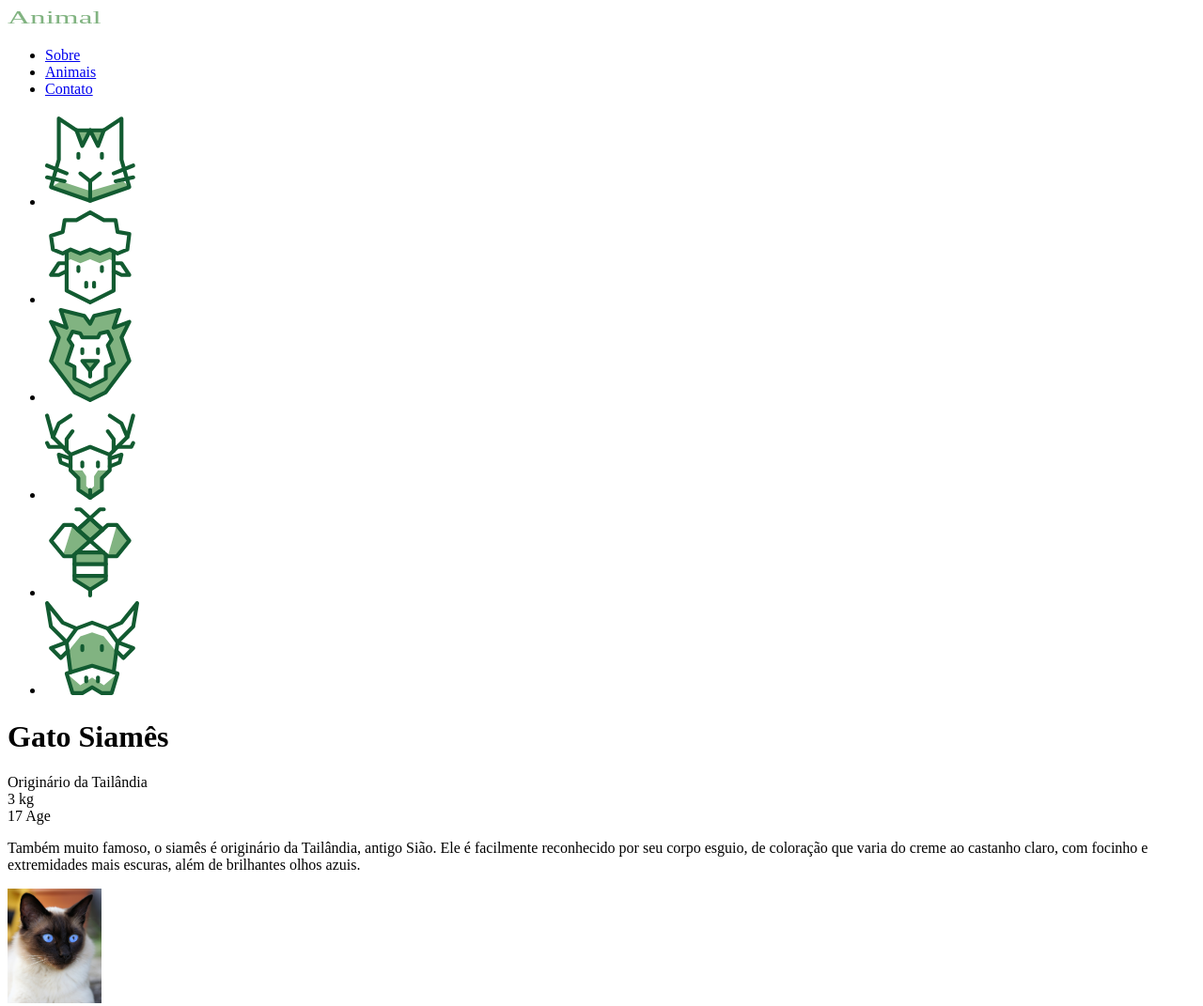
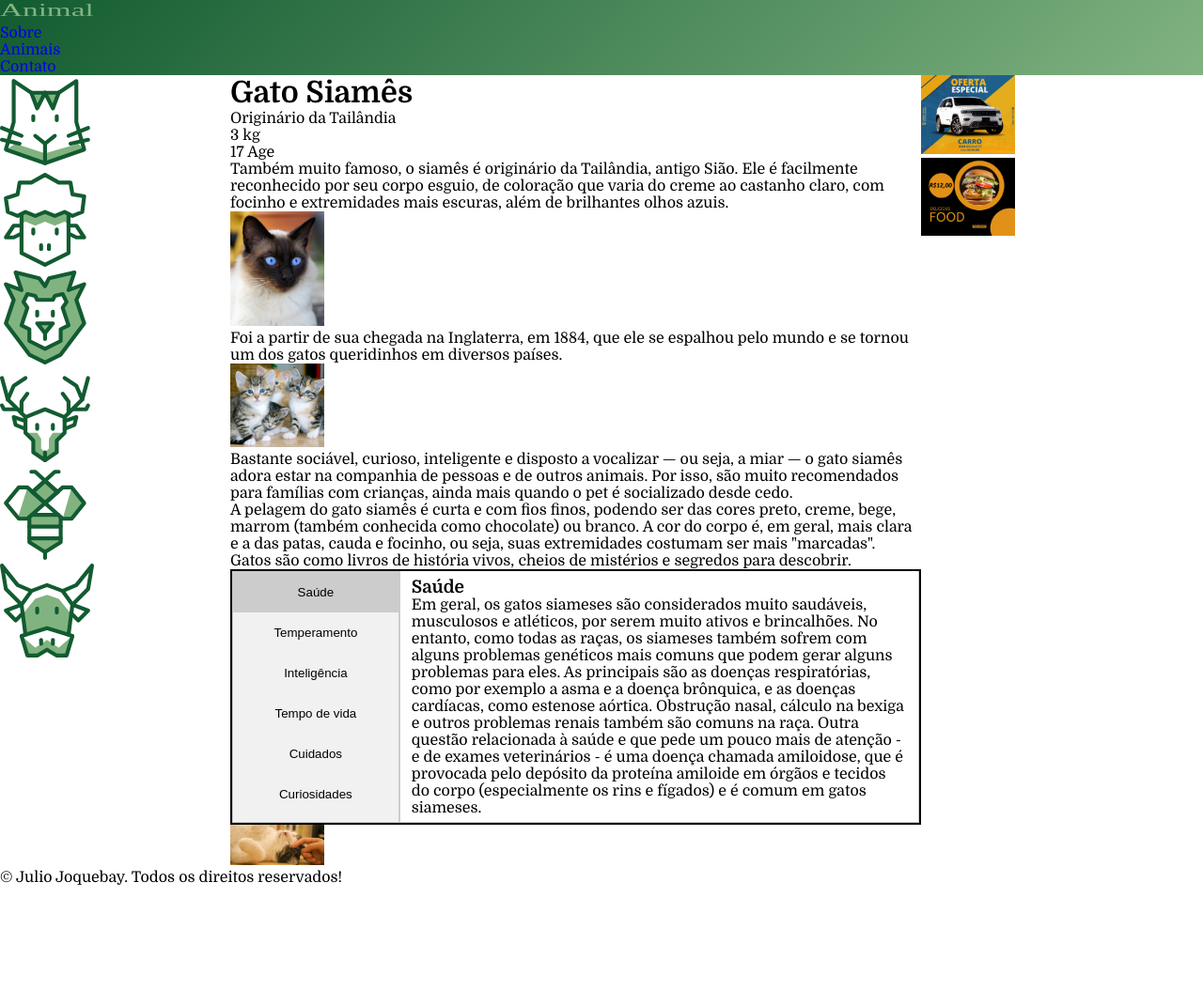
Before and after one commit to joqbay-developer/animal-webpageproject-withgridlayout, a plain HTML site: page index.html in a window 1280 px wide. Shown: the top 1071 px of the page at 94% size. After the commit the page ends 943 px from the top, so only its background shows below. Drawn offline with Linux system fonts and the light colour scheme.

Commit message:
added typography, style reset and structure grid

```diff
--- a/assets/styles/style.css
+++ b/assets/styles/style.css
@@ -1,11 +1,70 @@
+@import url('https://fonts.googleapis.com/css2?family=Domine:wght@400;700&display=swap');
+
+/* reset */
+
 * {
     box-sizing: border-box;
+    margin: 0;
+    padding: 0;
+}
+
+body {
+  font-family: 'Domine', serif;
+}
+
+li {
+  list-style-type: none;
+}
+
+a {
+  text-decoration: none;
 }
 
 
 img {
     max-width: 100px;
 }
+
+/* reset */
+
+
+
+/* grid geral */
+.structure-container {
+  display: grid;
+  grid-template-columns: minmax(160px, 1fr) 3fr 300px;
+  grid-template-areas:
+  "nav nav nav"
+  "container-menu-sidebar content ads"
+  "footer footer footer"
+  ;
+}
+
+/* nav */
+.nav {
+  grid-area: nav;
+  background: linear-gradient(135deg, #125B31, #81B381);
+}
+/* nav */
+
+.container-menu-sidebar {
+  grid-area: container-menu-sidebar;
+}
+
+.content {
+  grid-area: content;
+}
+
+.ads {
+  grid-area: ads;
+}
+
+.footer {
+  grid-area: footer;
+}
+
+/* grid geral */
+
 
 /* style the tab */
 .description {
@@ -56,3 +115,5 @@ img {
     from {opacity: 0;}
     to {opacity: 1;}
   }
+
+  /* style the tab */
```
